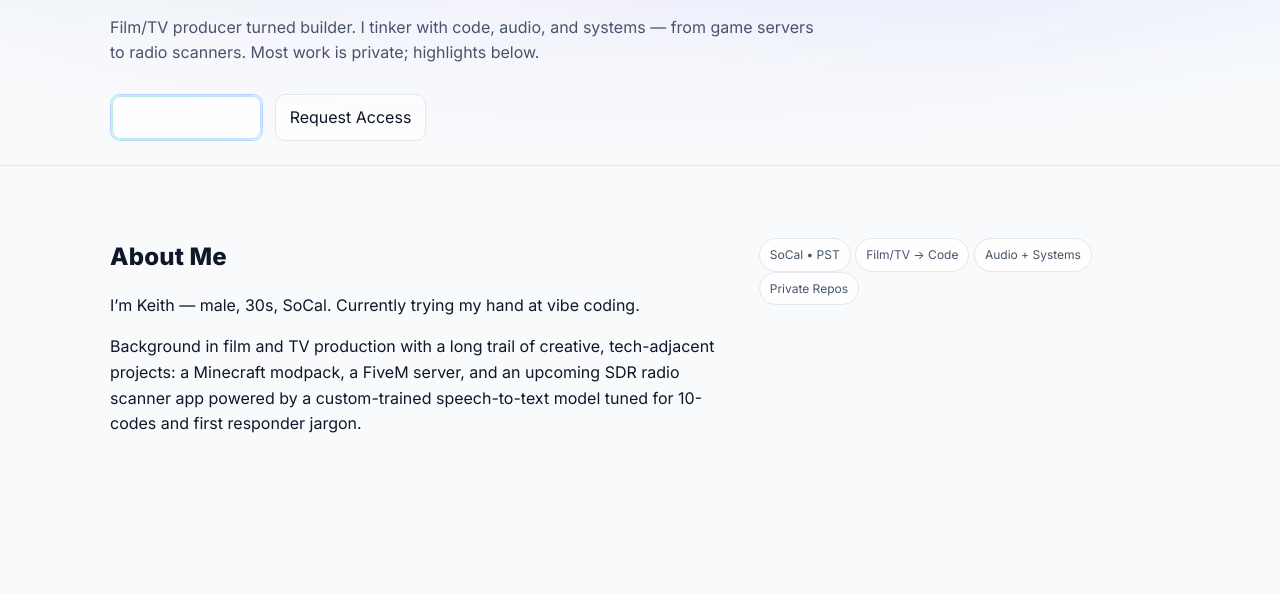
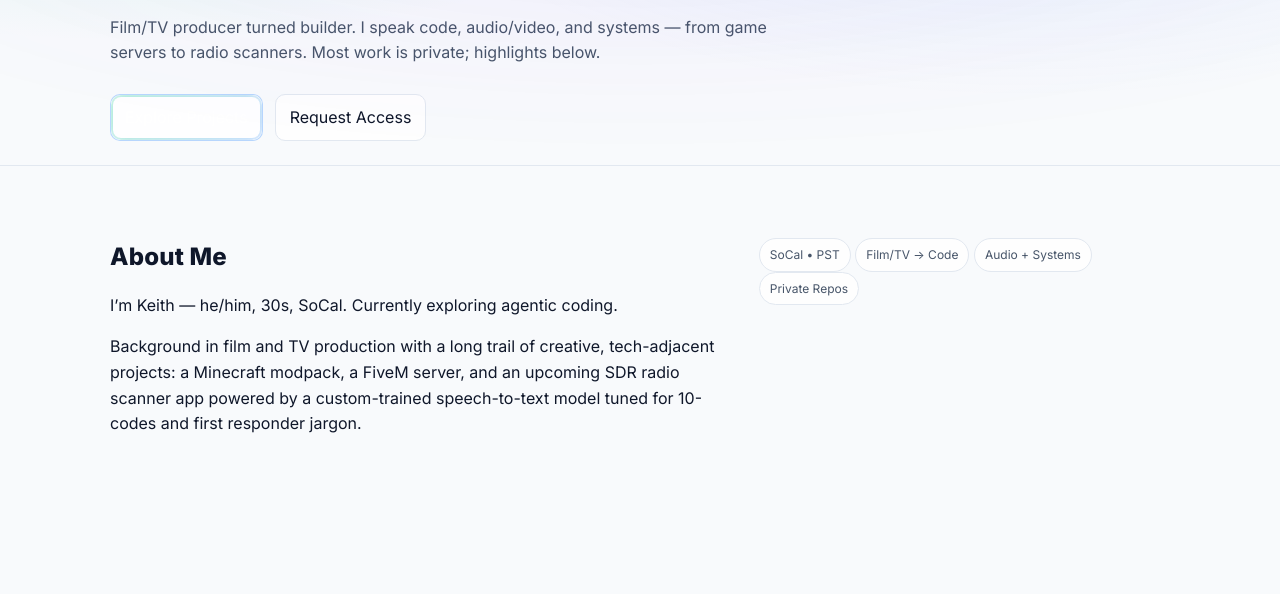
Before and after one commit to kamoore/kamooreNET, a plain HTML site: page index.html in a window 1280 px wide. Shown: the part 183-777 px from the top of the page. Drawn offline with Linux system fonts and the light colour scheme.

Commit message:
Update index.html

```diff
--- a/index.html
+++ b/index.html
@@ -75,7 +75,7 @@
       <section class="hero">
         <div class="container hero-inner">
           <h1>Welcoming our robot overlords?</h1>
-          <p>Film/TV producer turned builder. I tinker with code, audio, and systems — from game servers to radio scanners. Most work is private; highlights below.</p>
+          <p>Film/TV producer turned builder. I speak code, audio/video, and systems — from game servers to radio scanners. Most work is private; highlights below.</p>
           <div class="ctas">
             <a href="#projects" class="btn btn-primary">Explore Projects</a>
             <a href="#contact" class="btn btn-ghost">Request Access</a>
@@ -88,7 +88,7 @@
         <div class="container two-col">
           <div>
             <h2>About Me</h2>
-            <p>I’m Keith — male, 30s, SoCal. Currently trying my hand at vibe coding.</p>
+            <p>I’m Keith — he/him, 30s, SoCal. Currently exploring agentic coding.</p>
             <p>Background in film and TV production with a long trail of creative, tech-adjacent projects: a Minecraft modpack, a FiveM server, and an upcoming SDR radio scanner app powered by a custom-trained speech-to-text model tuned for 10-codes and first responder jargon.</p>
           </div>
           <div class="about-highlights">
```
